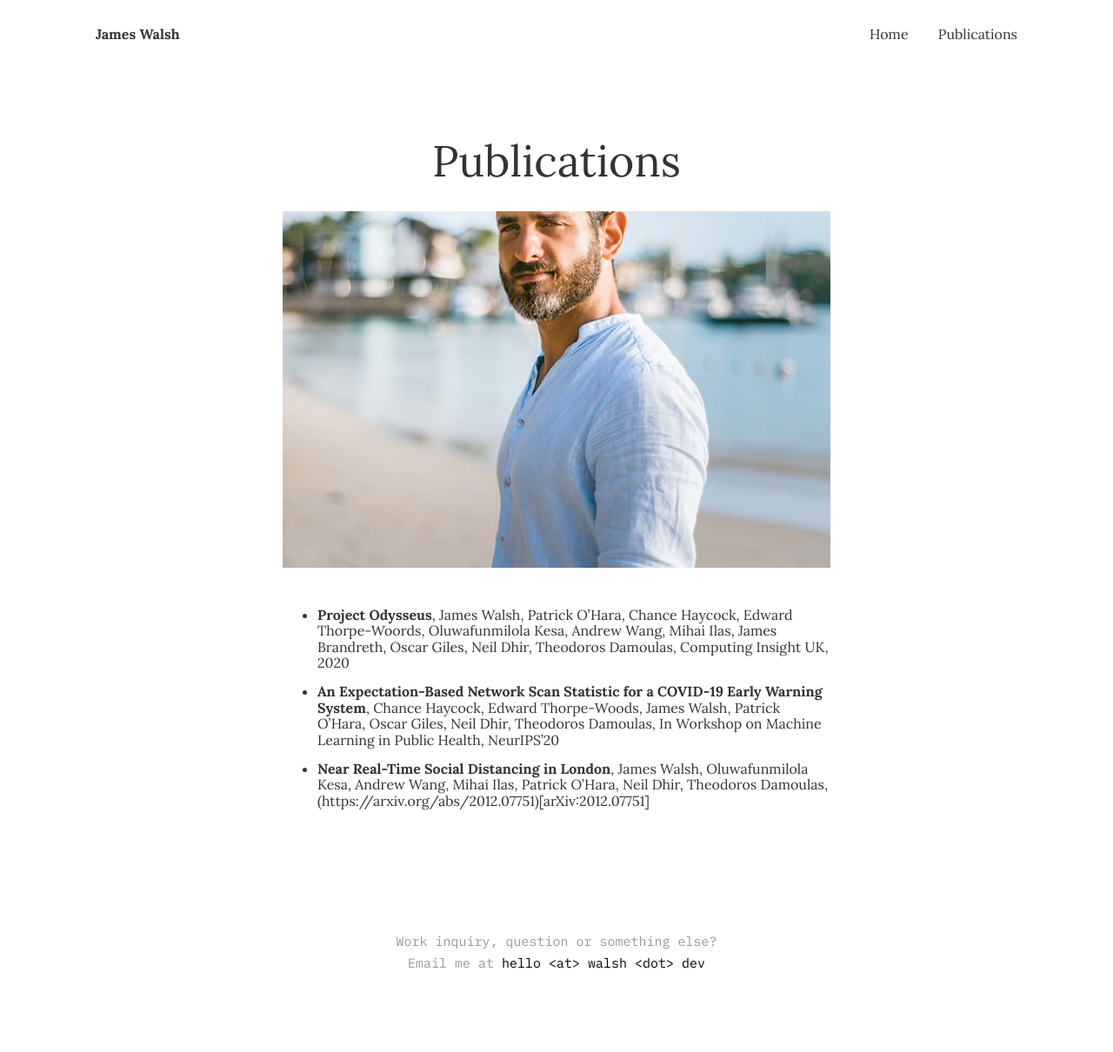
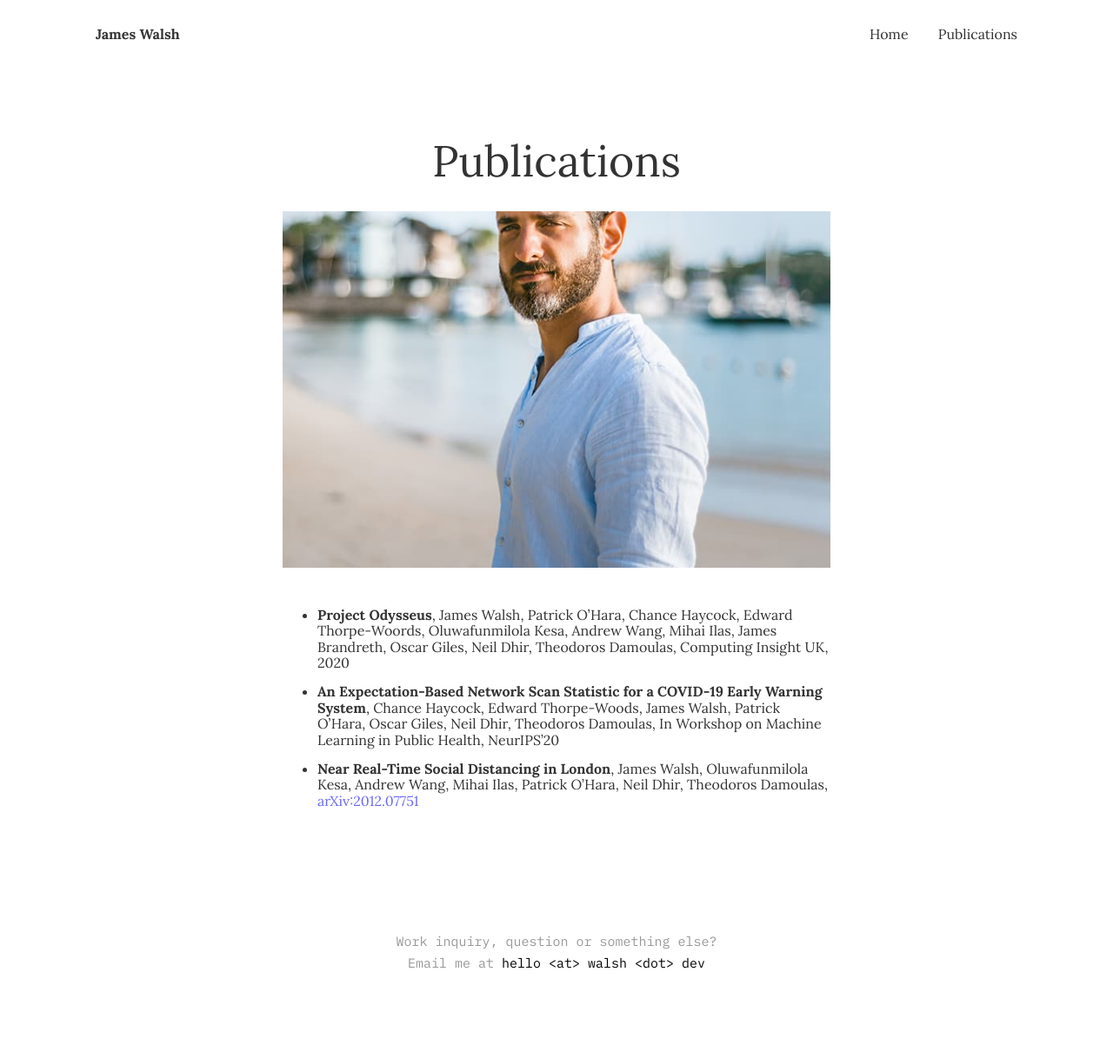
Before and after one commit to dead-water/dead-water.github.io, a Jekyll site: the page built from _pages/publications.md, in a window 1280 px wide. Shown: the whole page at 87% size. Built offline with Jekyll 4.4.1, drawn with Linux system fonts in a browser that asks for light colours; some of the changed lines change nothing that is shown.

Commit message:
Update publications.md

```diff
--- a/_pages/publications.md
+++ b/_pages/publications.md
@@ -7,4 +7,4 @@ image: '/assets/img/01.jpg'
 
 - **Project Odysseus**, James Walsh, Patrick O'Hara, Chance Haycock, Edward Thorpe-Woords, Oluwafunmilola Kesa, Andrew Wang, Mihai Ilas, James Brandreth, Oscar Giles, Neil Dhir, Theodoros Damoulas, Computing Insight UK, 2020
 - **An Expectation-Based Network Scan Statistic for a COVID-19 Early Warning System**, Chance Haycock, Edward Thorpe-Woods, James Walsh, Patrick O'Hara, Oscar Giles, Neil Dhir, Theodoros Damoulas, In Workshop on Machine Learning in Public Health, NeurIPS'20
-- **Near Real-Time Social Distancing in London**, James Walsh, Oluwafunmilola Kesa, Andrew Wang, Mihai Ilas, Patrick O'Hara, Neil Dhir, Theodoros Damoulas, (https://arxiv.org/abs/2012.07751)[arXiv:2012.07751]
+- **Near Real-Time Social Distancing in London**, James Walsh, Oluwafunmilola Kesa, Andrew Wang, Mihai Ilas, Patrick O'Hara, Neil Dhir, Theodoros Damoulas, [arXiv:2012.07751](https://arxiv.org/abs/2012.07751)
```
